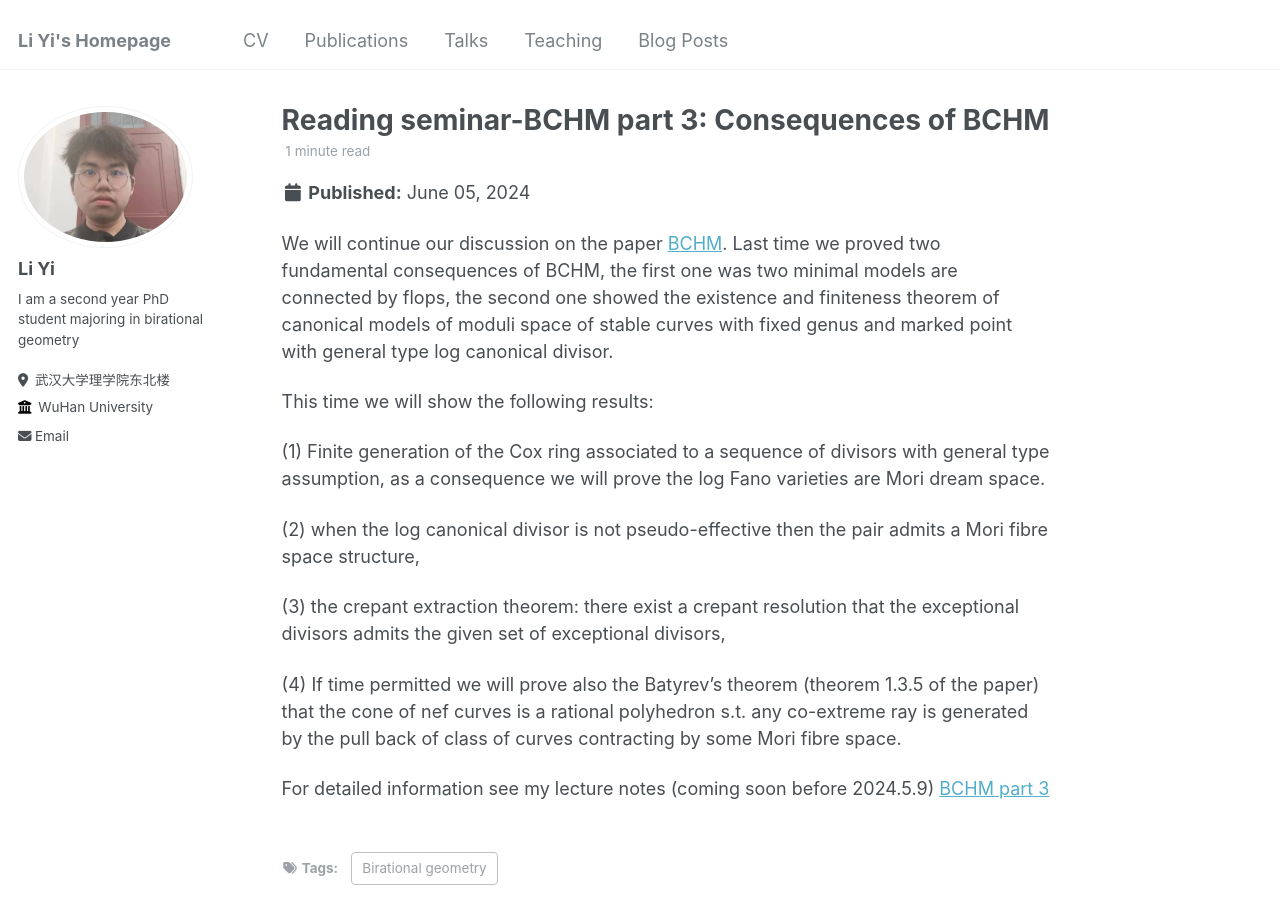
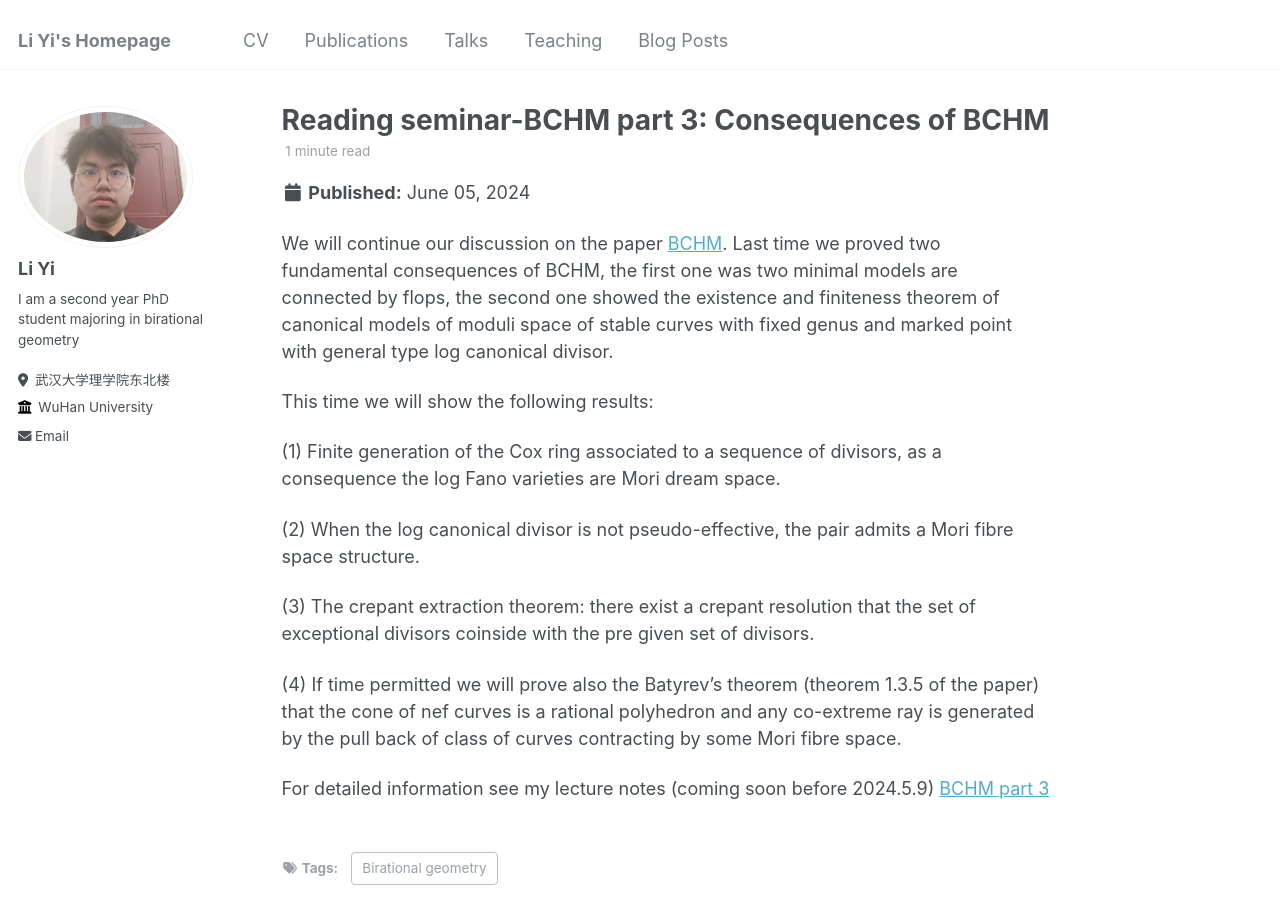
Before and after one commit to YiLimath/YiLimath.github.io, a Jekyll site: the page built from _posts/2024-06-4-blog-post-1.md, in a window 1280 px wide and 900 px high. Built offline with Jekyll 4.4.1, drawn with Linux system fonts in a browser that asks for light colours.

Commit message:
Update 2024-06-4-blog-post-1.md

```diff
--- a/_posts/2024-06-4-blog-post-1.md
+++ b/_posts/2024-06-4-blog-post-1.md
@@ -10,12 +10,12 @@ We will continue our discussion on the paper [BCHM](https://www.ams.org/journals
 
 This time we will show the following results:
 
-(1) Finite generation of the Cox ring associated to a sequence of divisors with general type assumption, as a consequence we will prove the log Fano varieties are Mori dream space.
+(1) Finite generation of the Cox ring associated to a sequence of divisors, as a consequence the log Fano varieties are Mori dream space.
 
-(2) when the log canonical divisor is not pseudo-effective then the pair admits a Mori fibre space structure,
+(2) When the log canonical divisor is not pseudo-effective, the pair admits a Mori fibre space structure.
 
-(3) the crepant extraction theorem: there exist a crepant resolution that the exceptional divisors admits the given set of exceptional divisors,
+(3) The crepant extraction theorem: there exist a crepant resolution that the set of exceptional divisors coinside with the pre given set of divisors.
 
-(4) If time permitted we will prove also the Batyrev's theorem (theorem 1.3.5 of the paper) that the cone of nef curves is a rational polyhedron s.t. any co-extreme ray is generated by the pull back of class of curves contracting by some Mori fibre space.
+(4) If time permitted we will prove also the Batyrev's theorem (theorem 1.3.5 of the paper) that the cone of nef curves is a rational polyhedron and any co-extreme ray is generated by the pull back of class of curves contracting by some Mori fibre space.
 
 For detailed information see my lecture notes (coming soon before 2024.5.9) [BCHM part 3](https://yilimath.github.io/files/BCHM/BCHM3.pdf)
```
